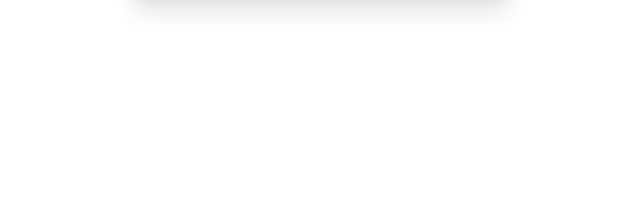
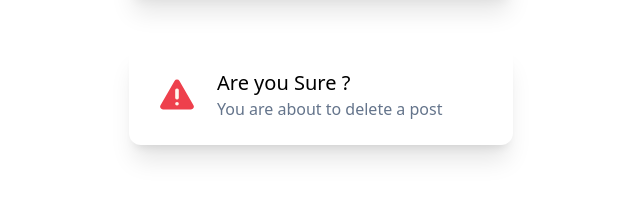
Before and after one commit to aqibrehmaan/tailwind-css-from-scratch-learn-by-building-projects, a plain HTML site: page 01-utility-first/index.html in a window 1280 px wide. Shown: the part 304-502 px from the top of the page, without its empty margins (319-959 px from the left). Drawn offline with nearby package versions, Linux system fonts and the light colour scheme.

Commit message:
1-Utility-First-Example

```diff
--- a/01-utility-first/index.html
+++ b/01-utility-first/index.html
@@ -57,6 +57,16 @@
     </div>
 
     <!-- Tailwind Version -->
-
+    <div class="flex items-center p-6 max-w-sm bg-white mx-auto rounded-xl shadow-xl space-x-4 mt-12">
+      <img class="w-12 h-12" src="../assets/img/warning.svg" alt="" />
+      <div>
+        <div class="text-xl font-medium text-black">
+          Are you Sure ?
+        </div>
+        <p class="text-slate-500">
+          You are about to delete a post
+        </p>
+      </div>
+    </div>
   </body>
 </html>
```
